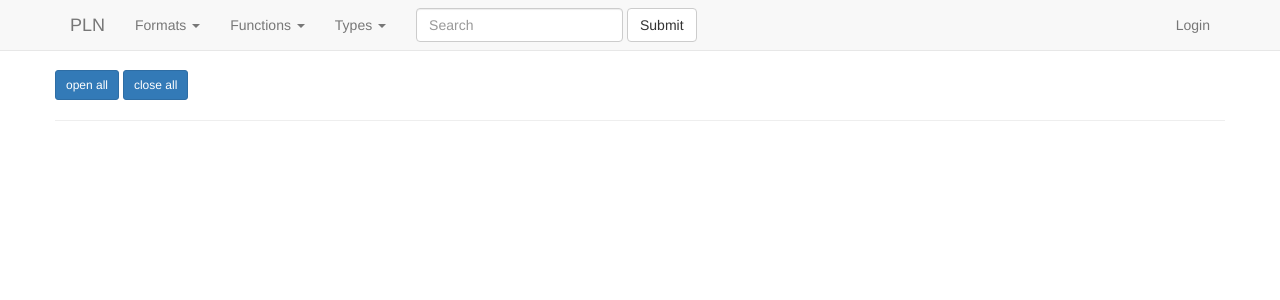
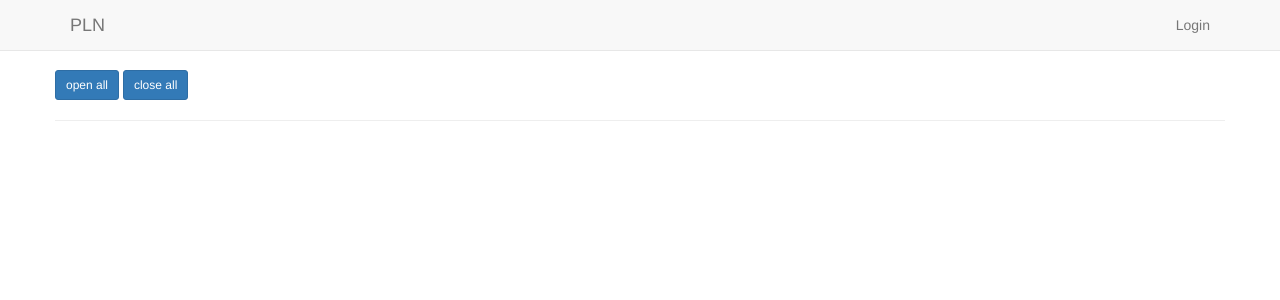
Before and after one commit to llcit/clt-pln, a Django app: page / in a window 1280 px wide. Shown: the top 300 px of the page. Run offline with Django 3.2, Linux system fonts and the light colour scheme; data that the repository does not hold is empty; some libraries are stand-ins or nearby versions.

Commit message:
Removed unused nav selections.

```diff
--- a/pln/templates/pln/base.html
+++ b/pln/templates/pln/base.html
@@ -32,38 +32,6 @@
 
 	<!-- Collect the nav links, forms, and other content for toggling -->
 	<div class="collapse navbar-collapse" id="pln-navbar-collapse-1">
-	  <ul class="nav navbar-nav">
-	    <li class="dropdown">
-	      <a href="#" class="dropdown-toggle" data-toggle="dropdown" role="button" aria-haspopup="true" aria-expanded="false">Formats <span class="caret"></span></a>
-	      <ul class="dropdown-menu">
-		{% for item in formats %}
-		<li><a href="#" class="small" data-value="{{ item }}">{{ item }}</a></li>
-		{% endfor %}
-	      </ul>
-	    </li>
-	    <li class="dropdown">
-	      <a href="#" class="dropdown-toggle" data-toggle="dropdown" role="button" aria-haspopup="true" aria-expanded="false">Functions <span class="caret"></span></a>
-	      <ul class="dropdown-menu">
-		{% for item in functions %}
-		<li><a href="#" class="small" data-value="{{ item }}">{{ item }}</a></li>
-		{% endfor %}
-	      </ul>
-	    </li>
-	    <li class="dropdown">
-	      <a href="#" class="dropdown-toggle" data-toggle="dropdown" role="button" aria-haspopup="true" aria-expanded="false">Types <span class="caret"></span></a>
-	      <ul class="dropdown-menu">
-		{% for item in types %}
-		<li><a href="#" class="small" data-value="{{ item }}">{{ item }}</a></li>
-		{% endfor %}
-	      </ul>
-	    </li>
-	  </ul>
-	  <form class="navbar-form navbar-left" role="search">
-	    <div class="form-group">
-	      <input type="text" class="form-control" placeholder="Search">
-	    </div>
-	    <button type="submit" class="btn btn-default">Submit</button>
-	  </form>
 	  <ul class="nav navbar-nav navbar-right">
 	    {% if not user.is_authenticated %}
 	    <li><a href="/admin">Login</a></li>
```
